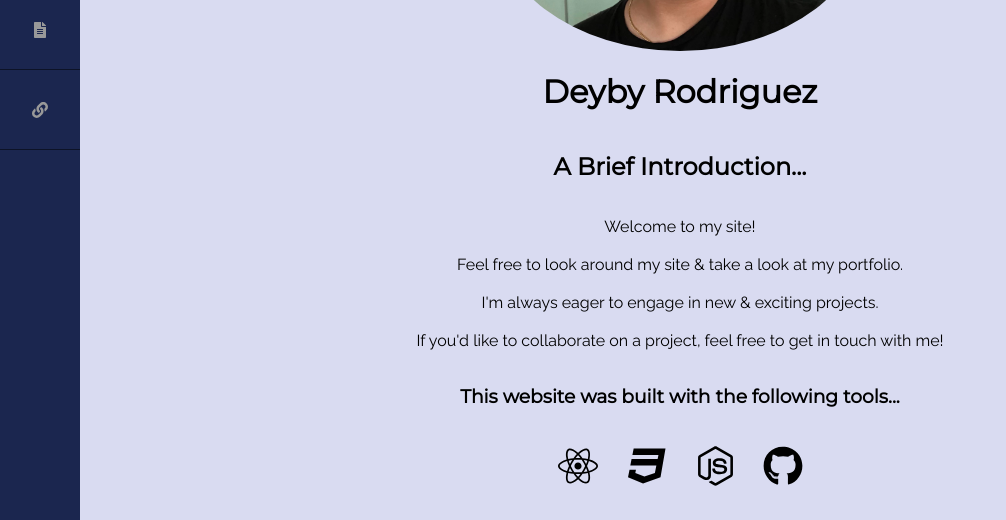
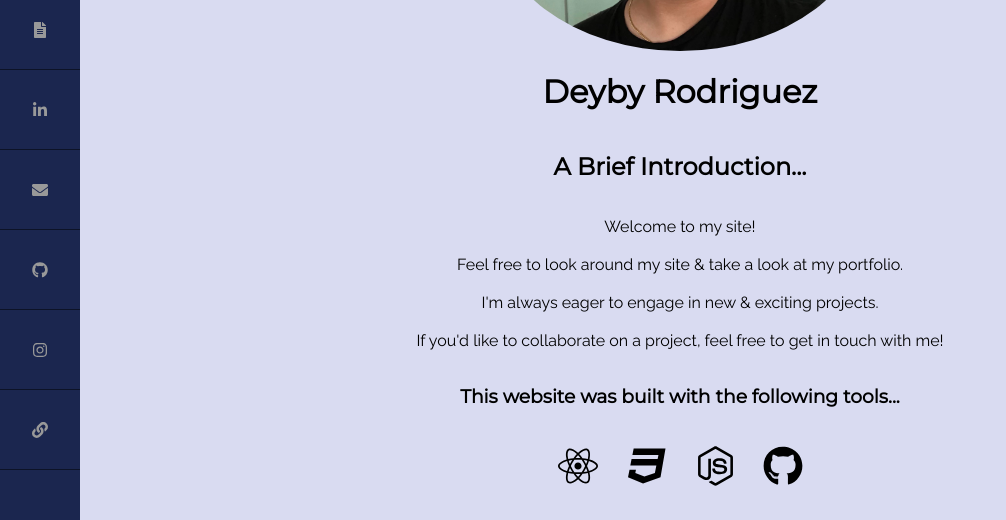
Before and after one commit to deybyr647/personal-site-v2, a React (Create React App) app: page / in a window 1280 px wide. Shown: the part 250-770 px from the top of the page, without its empty margins (0-1006 px from the left). Built offline with nearby package versions, Linux system fonts and the light colour scheme.

Commit message:
Site ready for production

```diff
--- a/public/index.html
+++ b/public/index.html
@@ -2,42 +2,19 @@
 <html lang="en">
   <head>
     <meta charset="utf-8" />
-    <link rel="icon" href="%PUBLIC_URL%/favicon.ico" />
+    <link rel="icon" href="%PUBLIC_URL%/LogoV2.svg" />
     <meta name="viewport" content="width=device-width, initial-scale=1" />
     <meta name="theme-color" content="#000000" />
-    <meta
-      name="description"
-      content="Web site created using create-react-app"
-    />
-    <link rel="apple-touch-icon" href="%PUBLIC_URL%/logo192.png" />
-    <!--
-      manifest.json provides metadata used when your web app is installed on a
-      user's mobile device or desktop. See https://developers.google.com/web/fundamentals/web-app-manifest/
-    -->
+    <meta name='description' content="Deyby Rodriguez's Personal Website. Web Developer, Freelancer, Business and Finance enthusiast"/>
+    <meta name='keywords' content='Deyby, Rodriguez, Deyby, Antony, Rodriguez, Antony, Rodriguez, deybyr647, Deybyr647, Freelancer, HTML, CSS, JavaScript, Python, React.js, Node.js'/>
+    <link rel="apple-touch-icon" href="%PUBLIC_URL%/LogoV2.svg" />
+    <meta name='author' content='Deyby Rodriguez'/>
+    <meta name='robots' content='index, follow'/>
     <link rel="manifest" href="%PUBLIC_URL%/manifest.json" />
-    <!--
-      Notice the use of %PUBLIC_URL% in the tags above.
-      It will be replaced with the URL of the `public` folder during the build.
-      Only files inside the `public` folder can be referenced from the HTML.
-
-      Unlike "/favicon.ico" or "favicon.ico", "%PUBLIC_URL%/favicon.ico" will
-      work correctly both with client-side routing and a non-root public URL.
-      Learn how to configure a non-root public URL by running `npm run build`.
-    -->
-    <title>React App</title>
+    <title>Deyby Rodriguez</title>
   </head>
   <body>
     <noscript>You need to enable JavaScript to run this app.</noscript>
     <div id="root"></div>
-    <!--
-      This HTML file is a template.
-      If you open it directly in the browser, you will see an empty page.
-
-      You can add webfonts, meta tags, or analytics to this file.
-      The build step will place the bundled scripts into the <body> tag.
-
-      To begin the development, run `npm start` or `yarn start`.
-      To create a production bundle, use `npm run build` or `yarn build`.
-    -->
   </body>
 </html>
--- a/src/components/iconmenu/iconmenu.js
+++ b/src/components/iconmenu/iconmenu.js
@@ -1,10 +1,11 @@
 import React from 'react';
 import './iconmenu.css';
 import { FontAwesomeIcon } from '@fortawesome/react-fontawesome'
-import { faBriefcase, faFileAlt, faLink, faUser } from '@fortawesome/free-solid-svg-icons';
+import { faBriefcase, faFileAlt, faLink, faUser, faEnvelope } from '@fortawesome/free-solid-svg-icons';
+import { faLinkedinIn, faInstagram, faGithub } from '@fortawesome/free-brands-svg-icons';
 import { Link } from "react-router-dom";
 
-let links = [
+let routes = [
     {
         icon: <FontAwesomeIcon icon={faBriefcase}/>,
         url: '/portfolio',
@@ -22,18 +23,48 @@ let links = [
     }
 ]
 
-let IconLink = ({linkObj}) => (
-    <li title={linkObj.title}><Link to={linkObj.url}>{linkObj.icon}</Link></li>
+let extLinks = [
+    {
+        icon: <FontAwesomeIcon icon={faLinkedinIn}/>,
+        url: 'https://www.linkedin.com/in/deyby-rodriguez',
+        title: 'LinkedIn'
+    },
+    {
+        icon: <FontAwesomeIcon icon={faEnvelope}/>,
+        url: 'mailto:deybyr647@gmail.com?Subject=Hey%20Deyby!',
+        title: 'Email'
+    },
+    {
+        icon: <FontAwesomeIcon icon={faGithub}/>,
+        url: 'https://github.com/deybyr647',
+        title: 'Instagram'
+    },
+    {
+        icon: <FontAwesomeIcon icon={faInstagram}/>,
+        url: 'https://instagram.com/deybyr647',
+        title: 'Instagram'
+    },
+    {
+        icon: <FontAwesomeIcon icon={faLink}/>,
+        url: '',
+        title: 'Old Site'
+    }
+]
+
+let RouteLink = ({routeObj}) => (
+    <li title={routeObj.title}><Link to={routeObj.url}>{routeObj.icon}</Link></li>
+)
+
+let ExternalLink = ({linkObj}) => (
+    <li title={linkObj.title}><a href={linkObj.url}>{linkObj.icon}</a></li>
 )
 
 let IconMenu = () => {
     return(
         <ul className='cbp-vimenu'>
         <li className='initials' title='home'><Link to='/'><span>DR</span></Link></li>
-            {links.map(link => (
-                <IconLink linkObj={link}/>
-            ))}
-        <li title='Old Personal Site'><a href='https://deybyr647.com'><FontAwesomeIcon icon={faLink}/></a></li>
+            {routes.map(r => <RouteLink routeObj={r} />)}
+            {extLinks.map(l => <ExternalLink linkObj={l} />)}
         </ul>
     )
 }
```
Also changed, not shown: public/LogoV2.svg (added), public/manifest.json, 1 other file (tests, documents, lock files or other folders).
